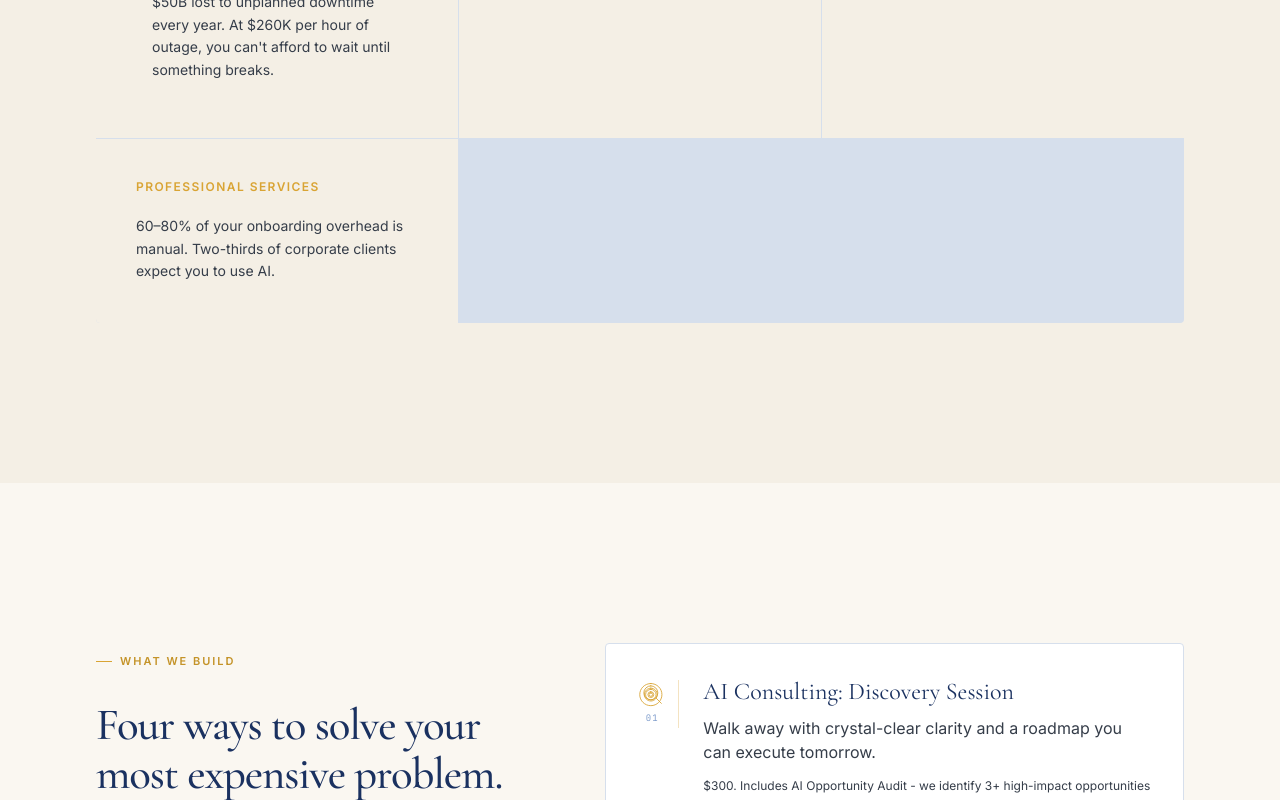
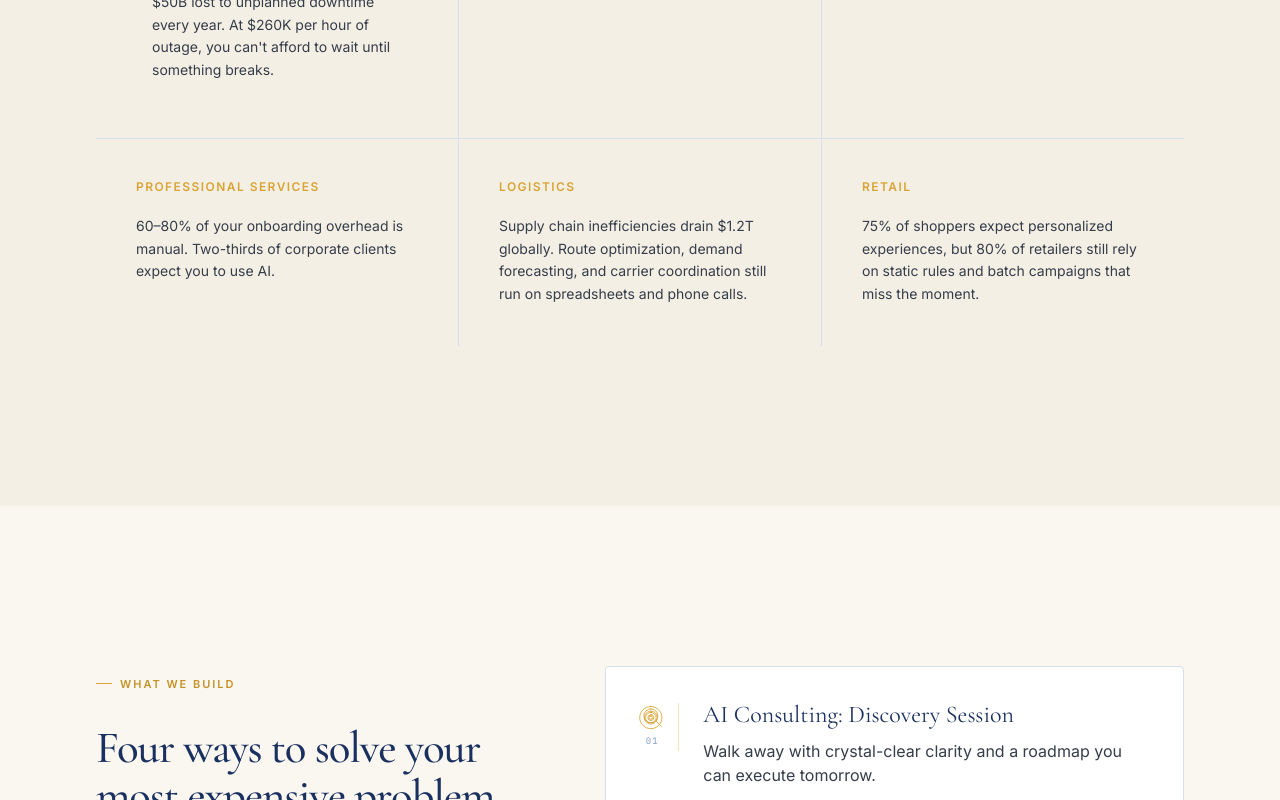
Before and after one commit to SanLuis-AI-Solutions/sanluisai-portfolio, a Next.js app: page / in a window 1280 px wide. Shown: the part 1500-2300 px from the top of the page. Built offline with nearby package versions, Linux system fonts and the light colour scheme.

Commit message:
Problem: +Logistics +Retail (6 industries, 2×3 grid). Evidence: gold accent bars, navy-800 bg, premium hover. Watchdog cron: Cabinet removed.

```diff
--- a/components/CaseStudies.tsx
+++ b/components/CaseStudies.tsx
@@ -83,9 +83,11 @@ export default function CaseStudies() {
   }
 
   return (
-    <section id="case-studies" className="py-32 md:py-40 bg-navy-900 relative overflow-hidden">
+    <section id="case-studies" className="py-32 md:py-40 bg-navy-800 relative overflow-hidden">
       {/* Subtle gold glow — top-right */}
-      <div className="absolute top-0 right-0 w-1/3 h-1/2 bg-[radial-gradient(ellipse_at_top_right,rgba(217,164,52,0.04),transparent_60%)] pointer-events-none" />
+      <div className="absolute top-0 right-0 w-1/3 h-1/2 bg-[radial-gradient(ellipse_at_top_right,rgba(217,164,52,0.06),transparent_60%)] pointer-events-none" />
+      {/* Deep navy-to-current gradient overlay for depth */}
+      <div className="absolute inset-0 bg-gradient-to-b from-navy-900/40 via-transparent to-navy-900/20 pointer-events-none" />
       <div className="relative">
         {/* Header — full-width constrained */}
         <div className="max-w-[1440px] mx-auto px-8 md:px-16 lg:px-24 mb-16">
@@ -129,7 +131,7 @@ export default function CaseStudies() {
         {/* Horizontal scroll container with peek */}
         <div className="relative">
           {/* Gradient fade on right edge — peek indicator */}
-          <div className="hidden lg:block absolute top-0 right-0 w-24 h-full bg-gradient-to-l from-navy-900 to-transparent z-10 pointer-events-none" />
+          <div className="hidden lg:block absolute top-0 right-0 w-24 h-full bg-gradient-to-l from-navy-800 to-transparent z-10 pointer-events-none" />
 
           <div
             ref={scrollRef}
@@ -144,14 +146,16 @@ export default function CaseStudies() {
               <FadeIn key={c.slug} delay={0.2 + i * 0.1}>
                 <a
                   href={`/case-studies/${c.slug}`}
-                  className="block bg-bone-50 border border-bone-200 hover:border-gold-500 rounded overflow-hidden transition-all duration-220 hover:shadow-3 hover:scale-[1.01] group cursor-pointer h-full flex flex-col min-w-[340px] md:min-w-[400px] lg:min-w-[420px] snap-start"
+                  className="block bg-bone-50 border border-bone-200/60 hover:border-gold-500/50 rounded overflow-hidden transition-all duration-300 hover:shadow-4 hover:scale-[1.02] group cursor-pointer h-full flex flex-col min-w-[340px] md:min-w-[400px] lg:min-w-[420px] snap-start relative"
                 >
-                  <div className="relative w-full h-48 bg-navy-100 overflow-hidden border-b border-navy-100">
+                  {/* Gold accent bar — permanent subtle line, warms on hover */}
+                  <div className="absolute top-0 left-0 right-0 h-[2px] bg-gradient-to-r from-gold-700/50 via-gold-500 to-gold-700/50 group-hover:from-gold-600 group-hover:via-gold-400 group-hover:to-gold-600 transition-all duration-300 z-10" />
+                  <div className="relative w-full h-48 bg-navy-100 overflow-hidden border-b border-navy-100/80">
                     <Image
                       src={c.img}
                       alt={`${c.company} dashboard: AI implementation result`}
                       fill
-                      className="object-cover object-center group-hover:scale-[1.03] transition-transform duration-700 ease-out"
+                      className="object-cover object-center group-hover:scale-[1.05] transition-transform duration-700 ease-out"
                       sizes="(max-width: 768px) 100vw, 420px"
                     />
                   </div>
@@ -162,8 +166,8 @@ export default function CaseStudies() {
                       <div className="font-sans text-xs text-navy-400 tracking-[0.08em] uppercase mb-2">Problem</div>
                       <p className="font-sans text-sm text-fg2 leading-relaxed mb-6">{c.problem}</p>
                     </div>
-                    <div className="pt-6 border-t border-navy-100">
-                      <div className="font-sans text-xs text-navy-400 tracking-[0.08em] uppercase mb-2">Result</div>
+                    <div className="pt-6 border-t border-gold-600/10">
+                      <div className="font-sans text-xs text-gold-600 tracking-[0.08em] uppercase mb-2">Result</div>
                       <div className="flex items-baseline gap-2">
                         <StatCounter value={c.stat} />
                         <span className="font-sans text-sm text-fg2">{c.result}</span>
--- a/components/Problem.tsx
+++ b/components/Problem.tsx
@@ -3,10 +3,10 @@ import { useRef } from 'react'
 import { motion, useInView } from 'framer-motion'
 import FlameMark from '@/components/FlameMark'
 
-function FadeIn({ children, delay = 0 }: { children: React.ReactNode; delay?: number }) {
+function FadeIn({ children, delay = 0, className }: { children: React.ReactNode; delay?: number; className?: string }) {
   const ref = useRef(null)
   const inView = useInView(ref, { once: true, margin: '-40px' })
-  return (<motion.div ref={ref} initial={{ opacity: 0, y: 16 }} animate={inView ? { opacity: 1, y: 0 } : {}} transition={{ duration: 0.6, delay, ease: [0.2, 0.7, 0.2, 1] }}>{children}</motion.div>)
+  return (<motion.div ref={ref} className={className} initial={{ opacity: 0, y: 16 }} animate={inView ? { opacity: 1, y: 0 } : {}} transition={{ duration: 0.6, delay, ease: [0.2, 0.7, 0.2, 1] }}>{children}</motion.div>)
 }
 
 const problems = [
@@ -14,6 +14,8 @@ const problems = [
   { name: 'Healthcare', desc: '$21B in administrative waste still on the table. Your staff spends days on what AI can finish in hours.' },
   { name: 'Real Estate', desc: 'Every hour you wait to respond, your conversion odds drop 60×. AI users respond in 28 seconds; you\'re averaging 42 minutes.' },
   { name: 'Professional Services', desc: '60–80% of your onboarding overhead is manual. Two-thirds of corporate clients expect you to use AI.' },
+  { name: 'Logistics', desc: 'Supply chain inefficiencies drain $1.2T globally. Route optimization, demand forecasting, and carrier coordination still run on spreadsheets and phone calls.' },
+  { name: 'Retail', desc: '75% of shoppers expect personalized experiences, but 80% of retailers still rely on static rules and batch campaigns that miss the moment.' },
 ]
 
 export default function Problem() {
@@ -31,11 +33,11 @@ export default function Problem() {
           <FadeIn delay={0.2}><p className="sl-lede mb-16 max-w-[56ch]">You don't need to understand how AI works. You need to know what it can actually save you: in dollars, hours, and missed opportunities.</p></FadeIn>
         </div>
 
-        {/* Bento grid — hero card + 3 secondary */}
+        {/* Industry grid — 6 industries, 2 rows of 3 */}
         <div className="grid grid-cols-1 md:grid-cols-3 gap-px bg-navy-200 rounded overflow-hidden">
-          {/* Hero card: Manufacturing — spans 2 cols */}
+          {/* Manufacturing */}
           <FadeIn delay={0.2}>
-            <div className="md:col-span-2 bg-bone-100 p-10 md:p-14 h-full flex flex-col">
+            <div className="bg-bone-100 p-10 md:p-14 h-full flex flex-col">
               <div className="font-sans text-xs font-semibold text-gold-600 tracking-[0.12em] uppercase mb-3">Manufacturing</div>
               <div className="flex items-baseline gap-3 mb-5">
                 <span className="font-display text-[clamp(2rem,4vw,3.2rem)] text-gold-600 font-medium leading-none tracking-[-0.02em]">
@@ -63,11 +65,27 @@ export default function Problem() {
             </div>
           </FadeIn>
 
-          {/* Secondary card: Professional Services */}
+          {/* Professional Services */}
           <FadeIn delay={0.44}>
-            <div className="bg-bone-100 p-8 md:p-10 h-full flex flex-col md:col-span-2">
+            <div className="bg-bone-100 p-8 md:p-10 h-full flex flex-col">
               <div className="font-sans text-xs font-semibold text-gold-600 tracking-[0.12em] uppercase mb-5">{problems[3].name}</div>
               <p className="font-sans text-sm text-fg2 leading-relaxed">{problems[3].desc}</p>
+            </div>
+          </FadeIn>
+
+          {/* Logistics */}
+          <FadeIn delay={0.52}>
+            <div className="bg-bone-100 p-8 md:p-10 h-full flex flex-col">
+              <div className="font-sans text-xs font-semibold text-gold-600 tracking-[0.12em] uppercase mb-5">{problems[4].name}</div>
+              <p className="font-sans text-sm text-fg2 leading-relaxed">{problems[4].desc}</p>
+            </div>
+          </FadeIn>
+
+          {/* Retail */}
+          <FadeIn delay={0.6}>
+            <div className="bg-bone-100 p-8 md:p-10 h-full flex flex-col">
+              <div className="font-sans text-xs font-semibold text-gold-600 tracking-[0.12em] uppercase mb-5">{problems[5].name}</div>
+              <p className="font-sans text-sm text-fg2 leading-relaxed">{problems[5].desc}</p>
             </div>
           </FadeIn>
         </div>
```
